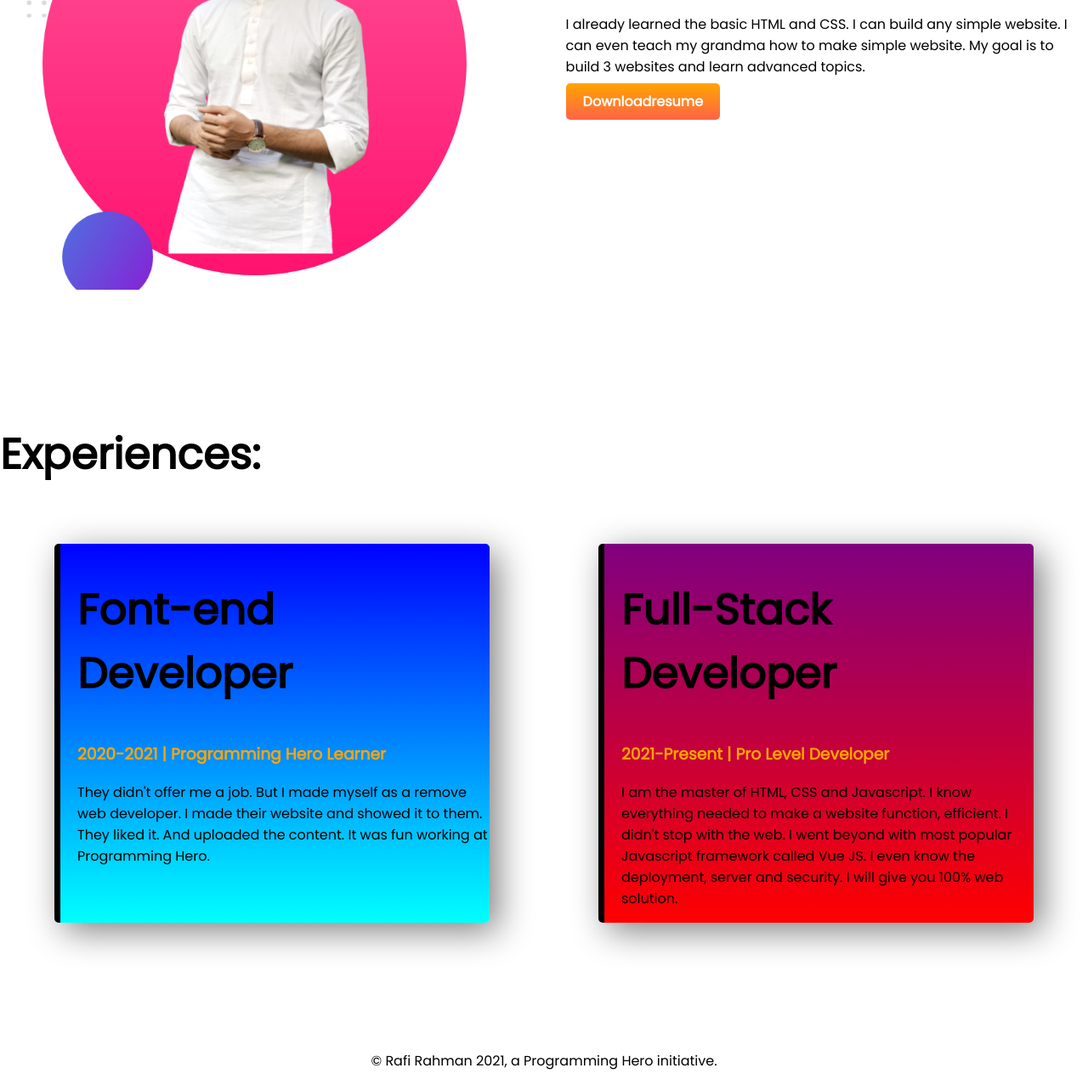
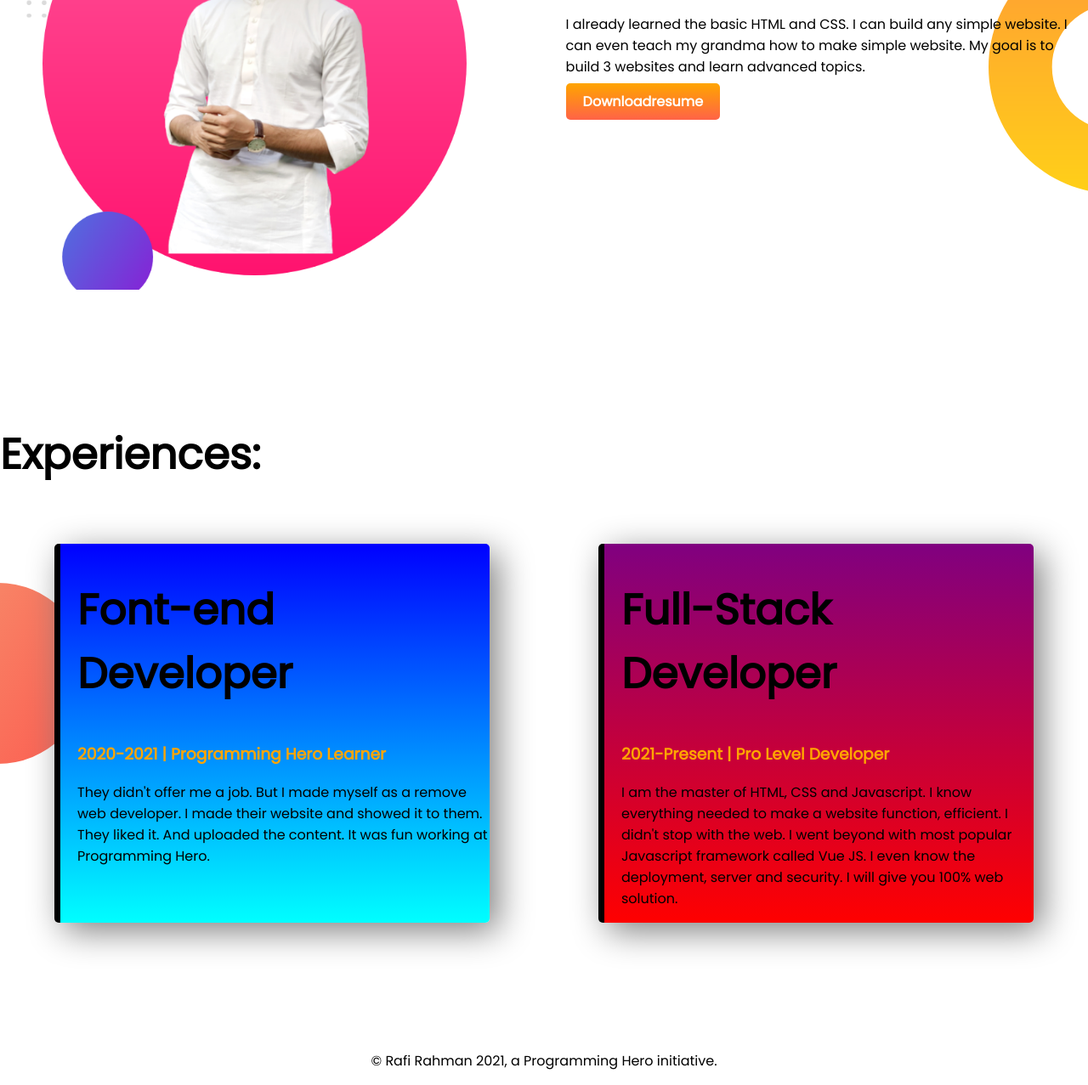
Before and after one commit to rafirahman123/Developer-protfolio, a plain HTML site: page index.html in a window 1280 px wide. Shown: the part 896-2173 px from the top of the page at 85% size. Drawn offline with Linux system fonts and the light colour scheme; the site is published under a folder, as on GitHub Pages, so addresses that start at the root find nothing.

Commit message:
image tag edit more

```diff
--- a/style.css
+++ b/style.css
@@ -36,7 +36,7 @@ h1{
 }
 
 .top-banner{
-    background-image: url(/images/top-banner.png);
+    background-image: url(images/top-banner.png);
     background-repeat: no-repeat;
 
 
@@ -44,7 +44,7 @@ h1{
 
 .dream-big{
 
-    background-image: url(/images/dream-bg.png);
+    background-image: url(images/dream-bg.png);
     background-repeat: no-repeat;
     background-position: right;
 }
@@ -60,7 +60,7 @@ h1{
 }
 
 .experiences{
-    background-image: url(/images/exp-bg.png);
+    background-image: url(images/exp-bg.png);
     background-repeat: no-repeat;
     background-position: left;
 
```
